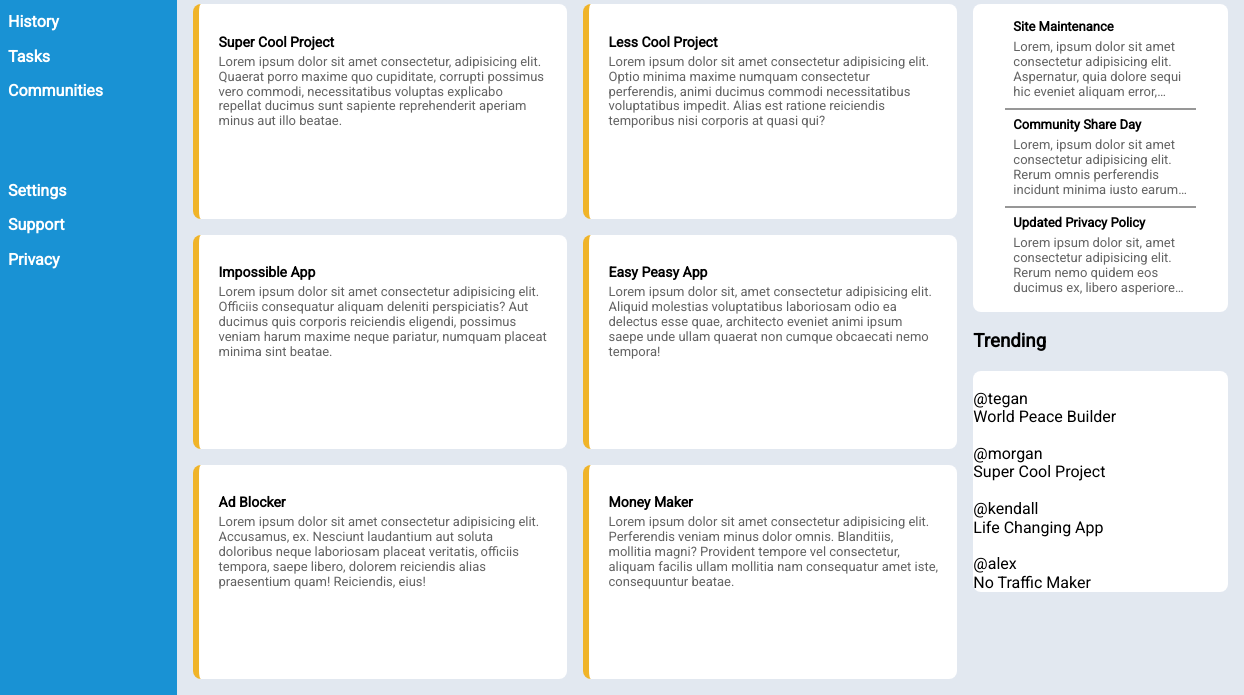
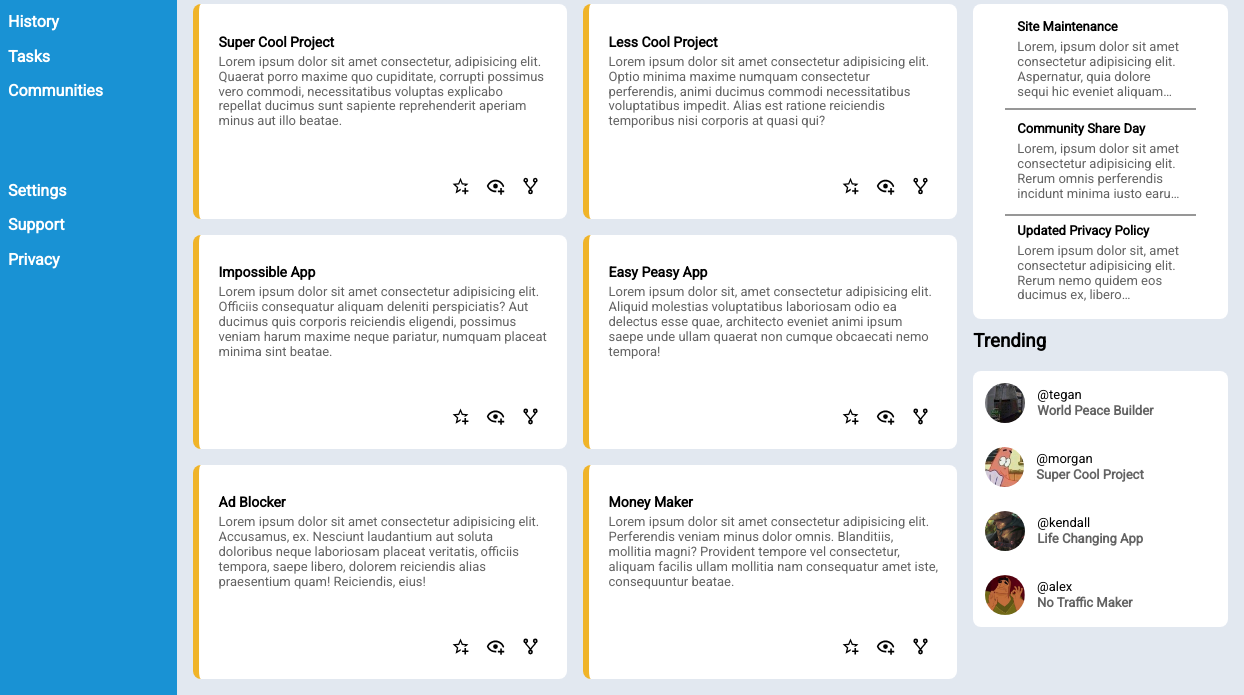
Before and after one commit to Hutts96/admin-dashboard, a plain HTML site: page index.html in a window 1280 px wide. Shown: the part 213-908 px from the top of the page, 36-1280 px from the left. Drawn offline with Linux system fonts and the light colour scheme.

Commit message:
Final razzle dazzle

```diff
--- a/index.html
+++ b/index.html
@@ -110,10 +110,11 @@
           <div class="project-body">Lorem ipsum dolor sit amet consectetur, adipisicing elit. Quaerat porro maxime
             quo cupiditate, corrupti possimus vero commodi, necessitatibus voluptas explicabo repellat ducimus sunt
             sapiente reprehenderit aperiam minus aut illo beatae.</div>
+
           <div class="project-options">
-            <div class="project-option"><img src="" alt=""></div>
-            <div class="project-option"><img src="" alt=""></div>
-            <div class="project-option"><img src="" alt=""></div>
+            <div class="project-option"><img src="./images/star-plus-outline.svg" alt=""></div>
+            <div class="project-option"><img src="./images/eye-plus-outline.svg" alt=""></div>
+            <div class="project-option"><img src="./images/source-fork.svg" alt=""></div>
           </div>
         </div>
 
@@ -121,10 +122,12 @@
           <h3 class="project-title">Less Cool Project</h3>
           <div class="project-body">Lorem ipsum dolor sit amet consectetur adipisicing elit. Optio minima maxime
             numquam consectetur perferendis, animi ducimus commodi necessitatibus voluptatibus impedit. Alias est
-            ratione reiciendis temporibus nisi corporis at quasi qui?
-            <div class="project-option"><img src="" alt=""></div>
-            <div class="project-option"><img src="" alt=""></div>
-            <div class="project-option"><img src="" alt=""></div>
+            ratione reiciendis temporibus nisi corporis at quasi qui?</div>
+
+          <div class="project-options">
+            <div class="project-option"><img src="./images/star-plus-outline.svg" alt=""></div>
+            <div class="project-option"><img src="./images/eye-plus-outline.svg" alt=""></div>
+            <div class="project-option"><img src="./images/source-fork.svg" alt=""></div>
           </div>
         </div>
 
@@ -133,10 +136,11 @@
           <div class="project-body">Lorem ipsum dolor sit amet consectetur adipisicing elit. Officiis consequatur
             aliquam deleniti perspiciatis? Aut ducimus quis corporis reiciendis eligendi, possimus veniam harum maxime
             neque pariatur, numquam placeat minima sint beatae.</div>
+
           <div class="project-options">
-            <div class="project-option"><img src="" alt=""></div>
-            <div class="project-option"><img src="" alt=""></div>
-            <div class="project-option"><img src="" alt=""></div>
+            <div class="project-option"><img src="./images/star-plus-outline.svg" alt=""></div>
+            <div class="project-option"><img src="./images/eye-plus-outline.svg" alt=""></div>
+            <div class="project-option"><img src="./images/source-fork.svg" alt=""></div>
           </div>
         </div>
 
@@ -145,10 +149,11 @@
           <div class="project-body">Lorem ipsum dolor sit, amet consectetur adipisicing elit. Aliquid molestias
             voluptatibus laboriosam odio ea delectus esse quae, architecto eveniet animi ipsum saepe unde ullam quaerat
             non cumque obcaecati nemo tempora!</div>
+
           <div class="project-options">
-            <div class="project-option"><img src="" alt=""></div>
-            <div class="project-option"><img src="" alt=""></div>
-            <div class="project-option"><img src="" alt=""></div>
+            <div class="project-option"><img src="./images/star-plus-outline.svg" alt=""></div>
+            <div class="project-option"><img src="./images/eye-plus-outline.svg" alt=""></div>
+            <div class="project-option"><img src="./images/source-fork.svg" alt=""></div>
           </div>
         </div>
 
@@ -157,10 +162,11 @@
           <div class="project-body">Lorem ipsum dolor sit amet consectetur adipisicing elit. Accusamus, ex. Nesciunt
             laudantium aut soluta doloribus neque laboriosam placeat veritatis, officiis tempora, saepe libero, dolorem
             reiciendis alias praesentium quam! Reiciendis, eius!</div>
+
           <div class="project-options">
-            <div class="project-option"><img src="" alt=""></div>
-            <div class="project-option"><img src="" alt=""></div>
-            <div class="project-option"><img src="" alt=""></div>
+            <div class="project-option"><img src="./images/star-plus-outline.svg" alt=""></div>
+            <div class="project-option"><img src="./images/eye-plus-outline.svg" alt=""></div>
+            <div class="project-option"><img src="./images/source-fork.svg" alt=""></div>
           </div>
         </div>
 
@@ -169,10 +175,11 @@
           <div class="project-body">Lorem ipsum dolor sit amet consectetur adipisicing elit. Perferendis veniam minus
             dolor omnis. Blanditiis, mollitia magni? Provident tempore vel consectetur, aliquam facilis ullam mollitia
             nam consequatur amet iste, consequuntur beatae.</div>
+
           <div class="project-options">
-            <div class="project-option"><img src="" alt=""></div>
-            <div class="project-option"><img src="" alt=""></div>
-            <div class="project-option"><img src="" alt=""></div>
+            <div class="project-option"><img src="./images/star-plus-outline.svg" alt=""></div>
+            <div class="project-option"><img src="./images/eye-plus-outline.svg" alt=""></div>
+            <div class="project-option"><img src="./images/source-fork.svg" alt=""></div>
           </div>
         </div>
 
@@ -209,28 +216,28 @@
         <h3 class="trending-title">Trending</h3>
         <div class="trendings">
           <div class="trend">
-            <img src="" alt="" class="trend-picture">
+            <img src="./images/user-avatar-1.jpg" alt="" class="trend-picture">
             <div class="inner-trend-wrapper">
               <div class="trend-name">@tegan</div>
               <div class="trend-subtext">World Peace Builder</div>
             </div>
           </div>
           <div class="trend">
-            <img src="" alt="" class="trend-picture">
+            <img src="./images/user-avatar-2.jpg" alt="" class="trend-picture">
             <div class="inner-trend-wrapper">
               <div class="trend-name">@morgan</div>
               <div class="trend-subtext">Super Cool Project</div>
             </div>
           </div>
           <div class="trend">
-            <img src="" alt="" class="trend-picture">
+            <img src="./images/user-avatar-3.jpg" alt="" class="trend-picture">
             <div class="inner-trend-wrapper">
               <div class="trend-name">@kendall</div>
               <div class="trend-subtext">Life Changing App</div>
             </div>
           </div>
           <div class="trend">
-            <img src="" alt="" class="trend-picture">
+            <img src="./images/user-avatar-4.jpg" alt="" class="trend-picture">
             <div class="inner-trend-wrapper">
               <div class="trend-name">@alex</div>
               <div class="trend-subtext">No Traffic Maker</div>
--- a/style.css
+++ b/style.css
@@ -87,6 +87,8 @@ main {
     border-left: 6px solid #f0b429;
     padding: 1.2rem;
     border-radius: 8px;
+    display: flex;
+    flex-direction: column;
 }
 
 .project-title {
@@ -111,7 +113,6 @@ main {
 .trendings {
     background-color: white;
     border-radius: 8px;
-    ;
 }
 
 .upper-header {
@@ -160,8 +161,8 @@ main {
     margin: 1rem;
     font-size: small;
     flex: 1;
-    padding-left: .5rem;
-    padding-right: .5rem;
+    padding-left: .75rem;
+    padding-right: .75rem;
 }
 
 .announcements {
@@ -183,7 +184,7 @@ main {
     border-bottom: 2px solid #636363aa;
     margin-top: 0;
     margin-bottom: 0;
-    padding: .5rem;
+    padding: .75rem;
 }
 
 .announcement-title {
@@ -304,3 +305,50 @@ input:focus {
 .bell-icon {
     height: 1.2rem;
 }
+
+.trend-picture {
+    height: 2.5rem;
+    border-radius: 100%;
+    margin: .75rem;
+}
+
+.trend {
+    display: flex;
+}
+
+.trendings {
+    display: flex;
+    flex-direction: column;
+}
+
+.trend-subtext {
+    color: #636363;
+    font-size: small;
+    font-weight: bold;
+}
+
+.trend-name {
+    font-size: small;
+    margin-bottom: .10rem;
+}
+
+.inner-trend-wrapper {
+    display: flex;
+    flex-direction: column;
+    justify-content: center;
+}
+
+.project-options {
+    margin-top: auto;
+    display: flex;
+    justify-content: end;
+}
+
+.project-option {
+    margin: 0 .5rem;
+
+}
+
+.project-option>img {
+    height: 1.2rem;
+}
```
Also changed, not shown: images/eye-plus-outline.svg (added), images/source-fork.svg (added), images/star-plus-outline.svg (added), images/user-avatar-1.jpg (added), images/user-avatar-2.jpg (added), images/user-avatar-3.jpg (added), images/user-avatar-4.jpg (added).
